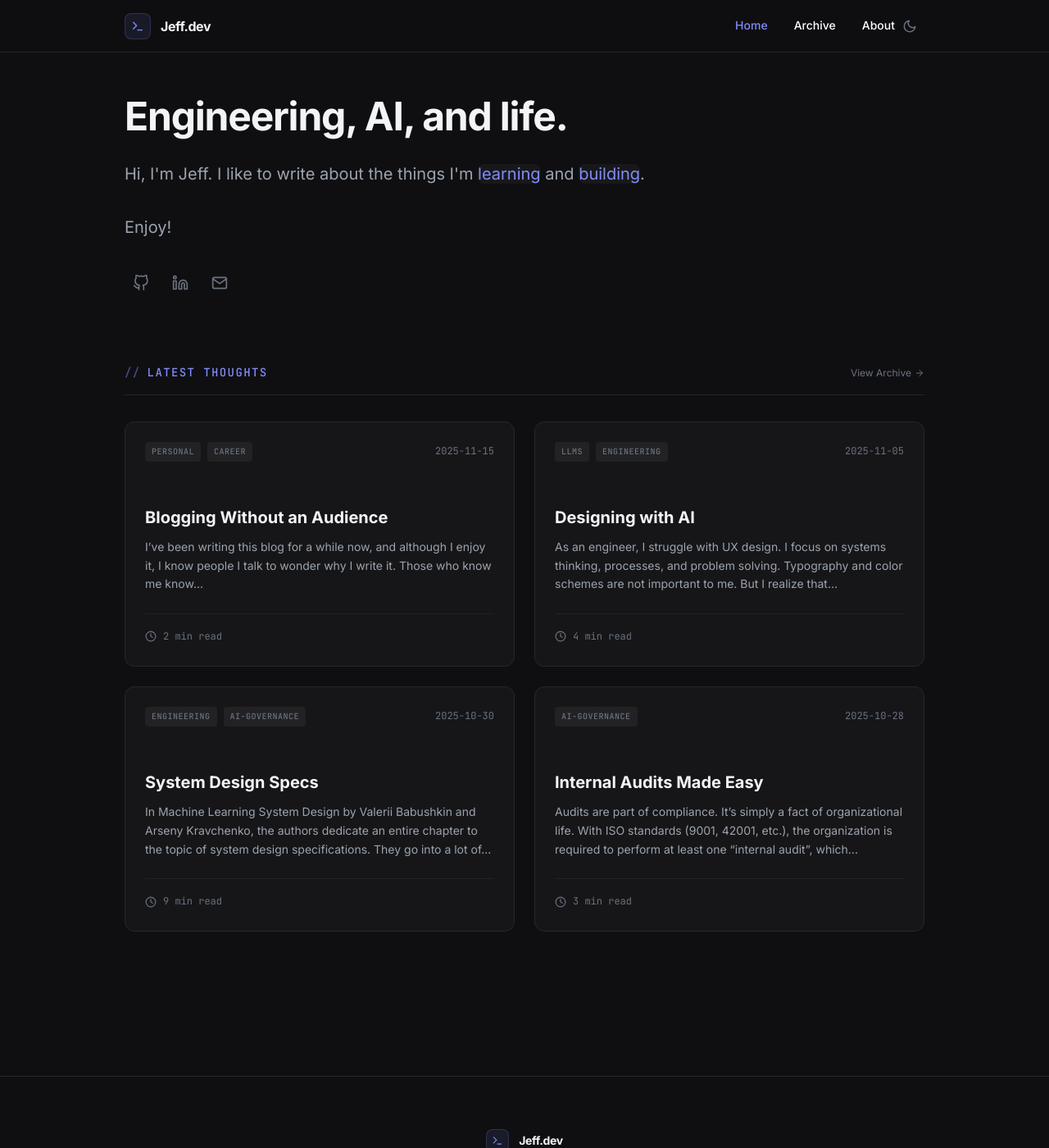
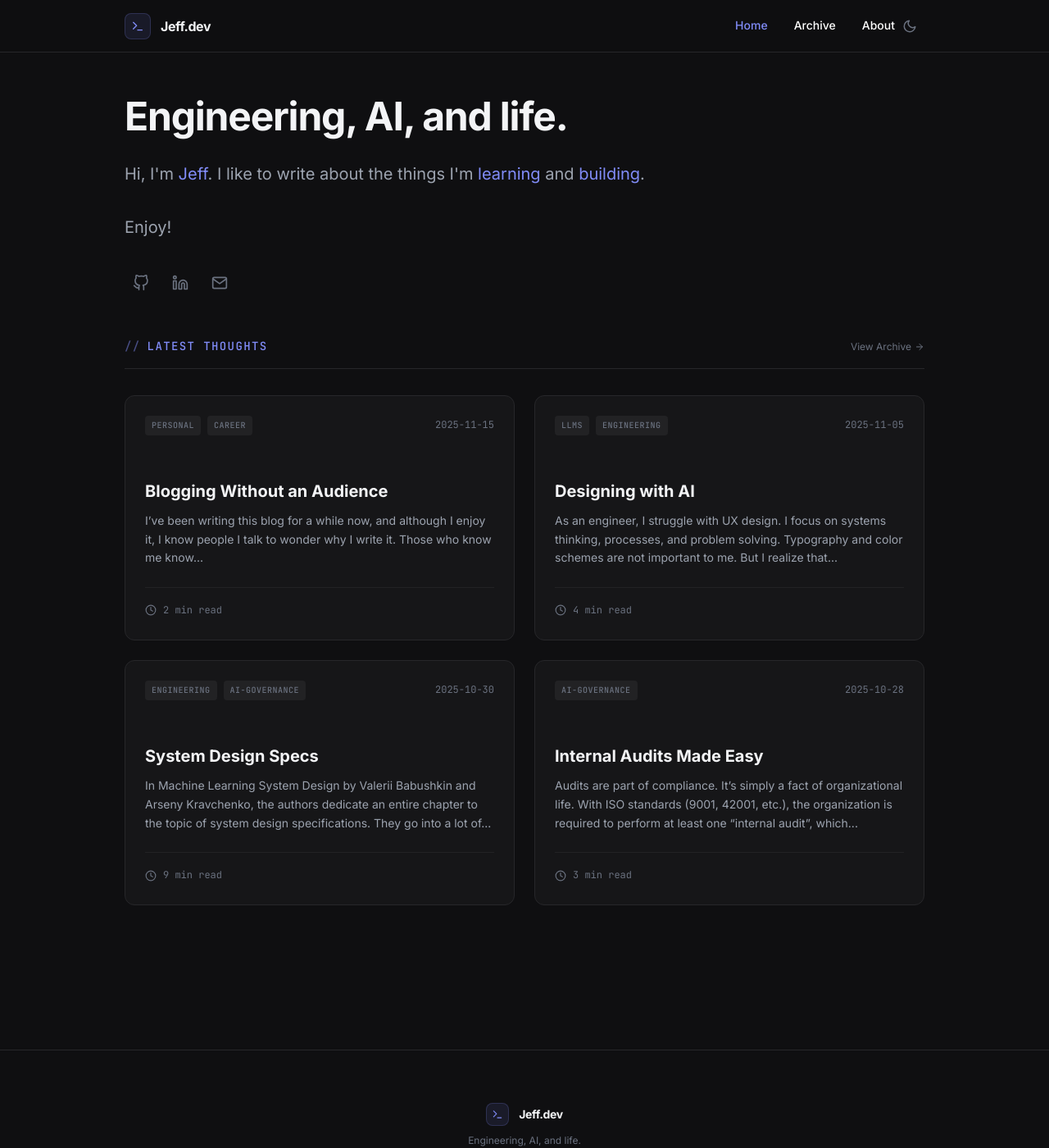
Before and after one commit to jeffgbradley2/jeffgbradley2.github.io, a Jekyll site: the page built from index.html, in a window 1280 px wide and 1400 px high. Shown: the whole window at 82% size. Built offline with Jekyll 4.4.1, drawn with Linux system fonts in a browser that asks for light colours.

Commit message:
style: fix highlight boxes, update about intro, reduce hero margin

```diff
--- a/_sass/_components.scss
+++ b/_sass/_components.scss
@@ -7,7 +7,7 @@
 // =============================================================================
 
 .hero {
-  margin-bottom: var(--space-20);
+  margin-bottom: var(--space-12);
   max-width: 800px;
 }
 
@@ -788,6 +788,11 @@
 .about-intro .highlight,
 .hero .highlight {
   color: var(--accent);
+  background: none;
+  border-radius: 0;
+  margin: 0;
+  padding: 0;
+  overflow: visible;
 }
 
 .about-section {
--- a/index.html
+++ b/index.html
@@ -8,7 +8,7 @@ description: Engineering, AI, and life - a blog by Jeff Bradley
 <section class="hero">
   <h1 class="hero-title">Engineering, AI, and life.</h1>
   <p class="hero-subtitle">
-    Hi, I'm Jeff. I like to write about the things I'm <span class="highlight">learning</span> and <span class="highlight">building</span>.
+    Hi, I'm <span class="highlight">Jeff</span>. I like to write about the things I'm <span class="highlight">learning</span> and <span class="highlight">building</span>.
   </p>
   <p class="hero-subtitle">
     Enjoy!
```
Also changed, not shown: about.md (+2 -2 lines).
